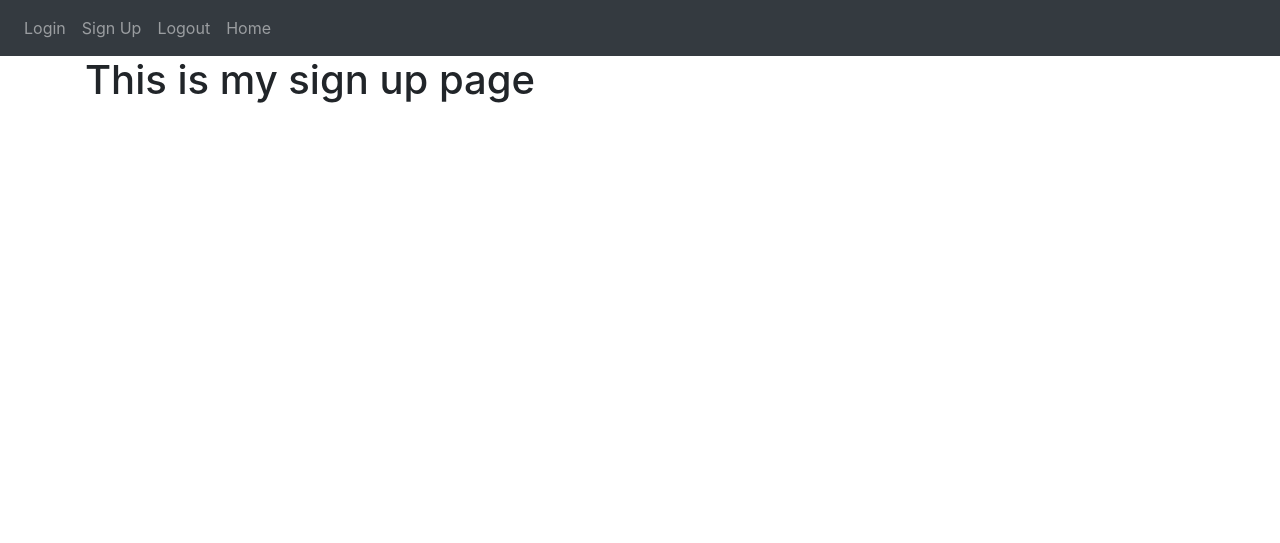
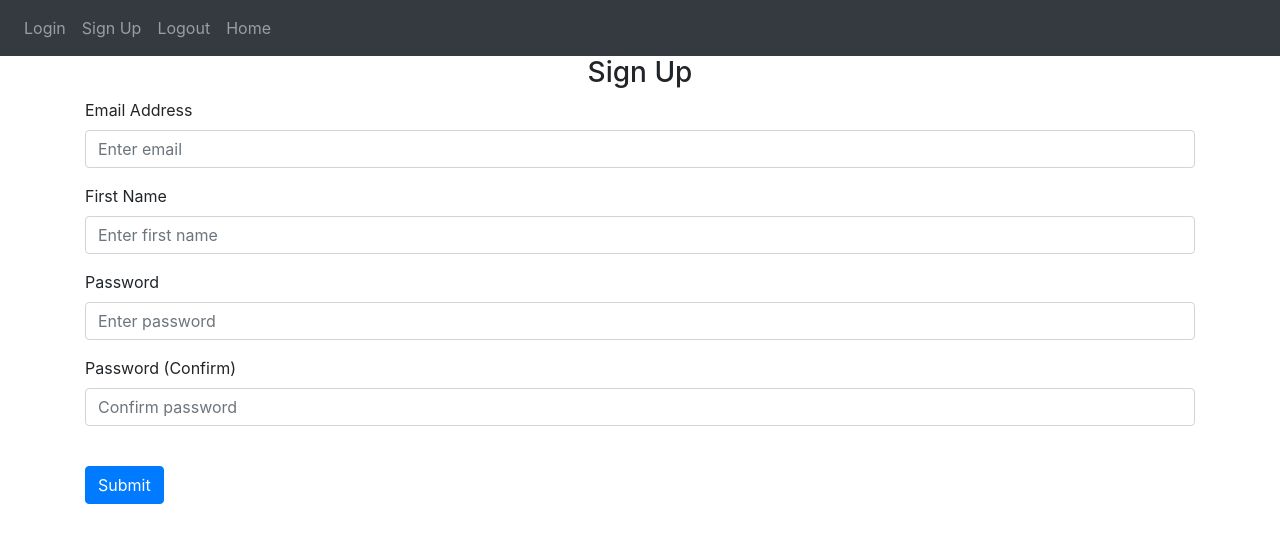
Before and after one commit to Madoowl/poemesEnSeine, a Flask app: page /sign-up in a window 1280 px wide. Shown: the top 543 px of the page. Run offline with Flask 2, Linux system fonts and the light colour scheme; some libraries are stand-ins or nearby versions.

Commit message:
templates and messaging

```diff
--- a/website/auth.py
+++ b/website/auth.py
@@ -1,17 +1,44 @@
-import re
-from flask import Blueprint
-from flask.templating import render_template #help on organizing the app
+from flask import Blueprint, render_template, request, flash #help on organizing the app
 
 auth = Blueprint('auth', __name__) #easier to name as filename
 
-@auth.route('/login')
+@auth.route('/login', methods=['GET', 'POST'])
 def login():
+    data = request.form
+    print(data)
+    if request.method =='POST':
+        pass
+    elif request.method == 'GET':
+        pass
+
     return render_template("login.html",  text="testing", user="Madoowl")
 
 @auth.route('/logout')
 def logout():
     return "<p>logout<p>"
 
-@auth.route('/sign-up')
+@auth.route('/sign-up', methods=['GET','POST'])
 def sign_up():
+    if request.method =='POST':
+        email = request.form.get('email')
+        firstName = request.form.get('firstName')
+        password1 = request.form.get('password1')
+        password2 = request.form.get('password2')
+
+        if len(email) <3:
+            flash('email must be greater than 4 caracters', category='error')
+        elif len(firstName) <2:
+            flash('first name must be greater than 2 caracters', category='error')
+        elif password1 != password2:
+            flash('passwords do not match', category='error')
+        elif len(password1)<7:
+            flash('Password must be greater than 7 caracters', category='error')
+        #TODO vérification regex
+        else:
+            flash('account created', category='success')
+            # add user to DB
+
+    elif request.method == 'GET':
+        pass
+
     return render_template("sign_up.html")
--- a/website/templates/base.html
+++ b/website/templates/base.html
@@ -27,6 +27,29 @@
         <a class="nav-item nav-link" id="logout" href="/logout">Logout</a>
         <a class="nav-item nav-link" id="home" href="/">Home</a>
   </nav>
+
+  {% with messages = get_flashed_messages(with_categories=true) %}
+  {% if messages %}
+  {% for category, message in messages %}
+  {% if category =='error' %}
+    <div class="alert alert-danger alter-dismissable fade show" role="alert">
+      {{ message }}
+      <button type="button" class="close" data-dismiss="alert">
+        <span aria-hidden="true">&times;</span>
+      </button>
+    </div>
+    {% else %}
+    <div class="alert alert-success alter-dismissable fade show" role="alert">
+      {{ message }}
+      <button type="button" class="close" data-dismiss="alert">
+        <span aria-hidden="true">&times;</span>
+      </button>
+    </div>
+    {% endif %}
+    {% endfor %}
+    {% endif %}
+    {% endwith %}
+
   <div class="container">
       {%block content%}
       {%endblock%}
--- a/website/templates/sign_up.html
+++ b/website/templates/sign_up.html
@@ -1,7 +1,48 @@
-{% extends "base.html" %}
-
-{%block title%} Sign up {%endblock%}
-
-{%block content%}
-<h1>This is my sign up page</h1>
-      {%endblock%}
+{% extends "base.html" %} {% block title %}Sign Up{% endblock %} {% block
+    content %}
+    <form method="POST">
+      <h3 align="center">Sign Up</h3>
+      <div class="form-group">
+        <label for="email">Email Address</label>
+        <input
+          type="email"
+          class="form-control"
+          id="email"
+          name="email"
+          placeholder="Enter email"
+        />
+      </div>
+      <div class="form-group">
+        <label for="firstName">First Name</label>
+        <input
+          type="text"
+          class="form-control"
+          id="firstName"
+          name="firstName"
+          placeholder="Enter first name"
+        />
+      </div>
+      <div class="form-group">
+        <label for="password1">Password</label>
+        <input
+          type="password"
+          class="form-control"
+          id="password1"
+          name="password1"
+          placeholder="Enter password"
+        />
+      </div>
+      <div class="form-group">
+        <label for="password2">Password (Confirm)</label>
+        <input
+          type="password"
+          class="form-control"
+          id="password2"
+          name="password2"
+          placeholder="Confirm password"
+        />
+      </div>
+      <br />
+      <button type="submit" class="btn btn-primary">Submit</button>
+    </form>
+    {% endblock %}
```
Also changed, not shown: website/templates/login.html (+28 -1 lines).
